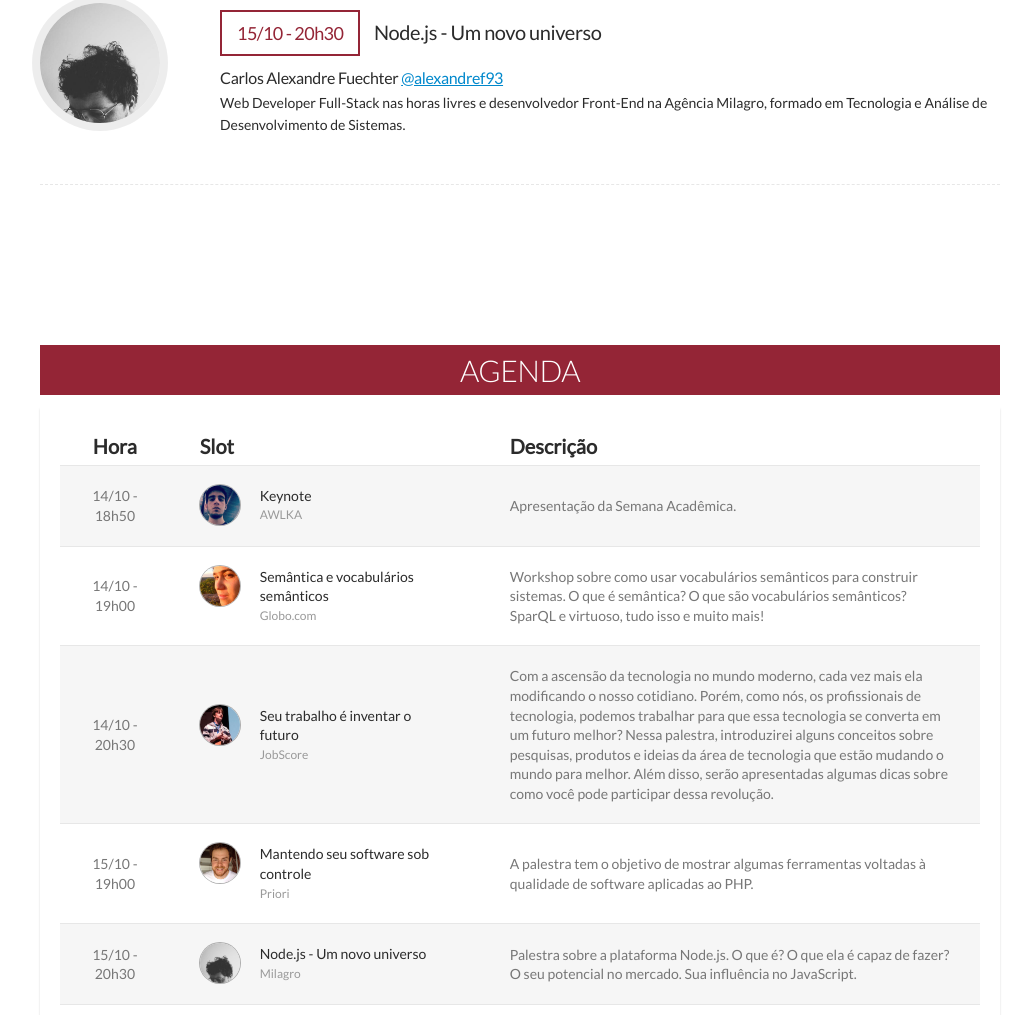
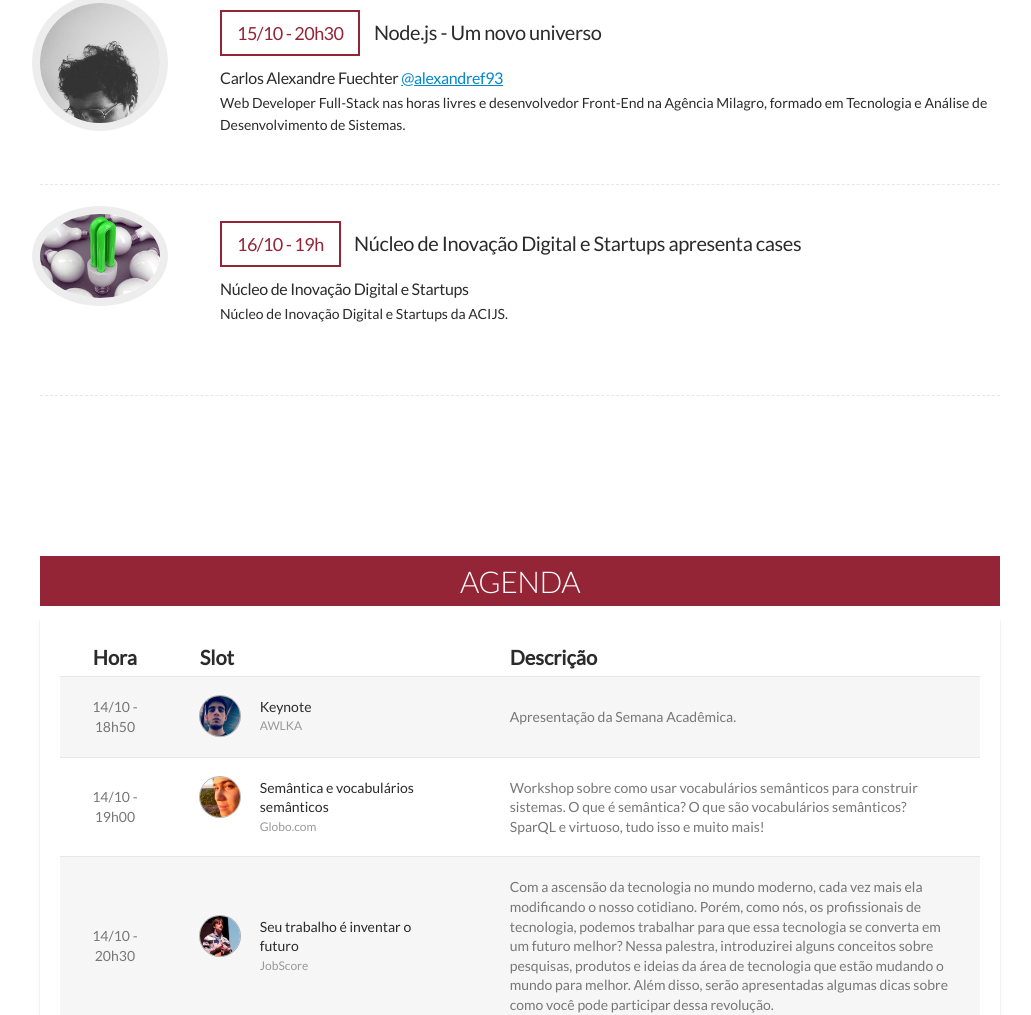
Before and after one commit to bsi-2012/semana-academica-2014, a plain HTML site: page out/index.html in a window 1280 px wide. Shown: the part 2471-3486 px from the top of the page, without its empty margins (120-1151 px from the left). Drawn offline with nearby package versions, Linux system fonts and the light colour scheme; some packages are replaced by stand-ins of ours.

Commit message:
16/10 Núcleo de Inovação Digital e Startups

```diff
--- a/out/index.html
+++ b/out/index.html
@@ -234,6 +234,24 @@
         <p class="speakers-bio">Web Developer Full-Stack nas horas livres e desenvolvedor Front-End na Agência Milagro, formado em Tecnologia e Análise de Desenvolvimento de Sistemas.</p>
       </li>
 
+       <li class="speakers-item" itemprop="performer" itemscope itemtype="http://schema.org/Person">
+
+          <span class="speaker-photo">
+            <img class="photo" src="themes/yellow-swan/img/speakers/startups.jpg" alt="Núcleo de Inovação Digital e Startups" itemprop="image">
+          </span>
+
+
+        <h3 class="speech-title">
+
+            <span class="speech-time">16/10 - 19h</span>
+
+            <span class="speech-press-title">Núcleo de Inovação Digital e Startups apresenta cases</span>
+        </h3>
+
+        <h3 class="speakers-name">Núcleo de Inovação Digital e Startups<a href="" title=""></a></h3>
+        <p class="speakers-bio">Núcleo de Inovação Digital e Startups da ACIJS.</p>
+      </li>
+
 
   </ul>
 
```
Also changed, not shown: docpad.js (+15 -0 lines), out/themes/yellow-swan/img/speakers/startups.jpg (added), src/documents/themes/yellow-swan/img/speakers/startups.jpg (added).
